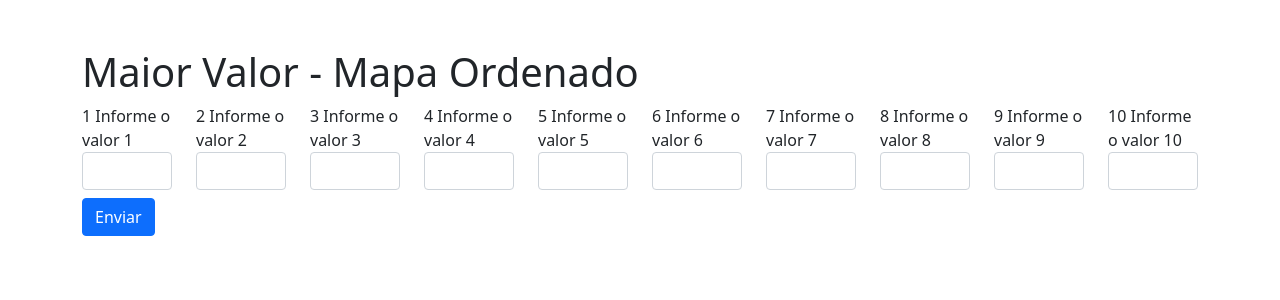
After one commit to leandropicolo/Eletiva_LinguagemProgramacaoIV, a PHP site: page /index.php in a window 1280 px wide. The commit adds this page. Shown: the top 300 px of the page. Run offline with PHP 8.4, Linux system fonts and the light colour scheme.

Commit message:
Exercicio 1 lista 2

```diff
--- /dev/null
+++ b/Lista_2_Exercicios/Exercicio1/index.php
@@ -0,0 +1,40 @@
+<!doctype html>
+<html lang="en">
+  <head>
+    <meta charset="utf-8">
+    <meta name="viewport" content="width=device-width, initial-scale=1">
+
+    <link href="https://cdn.jsdelivr.net/npm/bootstrap@5.0.2/dist/css/bootstrap.min.css" rel="stylesheet" integrity="sha384-EVSTQN3/azprG1Anm3QDgpJLIm9Nao0Yz1ztcQTwFspd3yD65VohhpuuCOmLASjC" crossorigin="anonymous">
+
+    <title>Exercicio 1</title>
+  </head>
+  <body class="container mt-5">
+    <h1>Maior Valor - Mapa Ordenado</h1>
+    <form action="resultado.php" method="post">
+      <div class="row">
+        <?php
+          for($i=1; $i<=10; $i++){
+        ?>
+          <div class="col">
+            <label for="valor<?= $i ?>" class="label-control">
+              <?php echo $i ?>
+              Informe o valor <?= $i ?>
+            </label>
+            <input type="number" name="valor<?= $i ?>" id="valor<?= $i ?>" class="form-control"/>
+          </div>
+        <?php
+          }
+        ?>
+      </div>
+      <div class="row">
+        <div class="col">
+          <button class="btn btn-primary mt-2">
+            Enviar
+          </button>
+        </div>
+      </div>
+    </form>
+
+
+  </body>
+</html>
```
Also changed, not shown: Lista_2_Exercicios/Exercicio1/index.html (deleted, +0 -18 lines), Lista_2_Exercicios/Exercicio1/resultado.php (+26 -3 lines).
